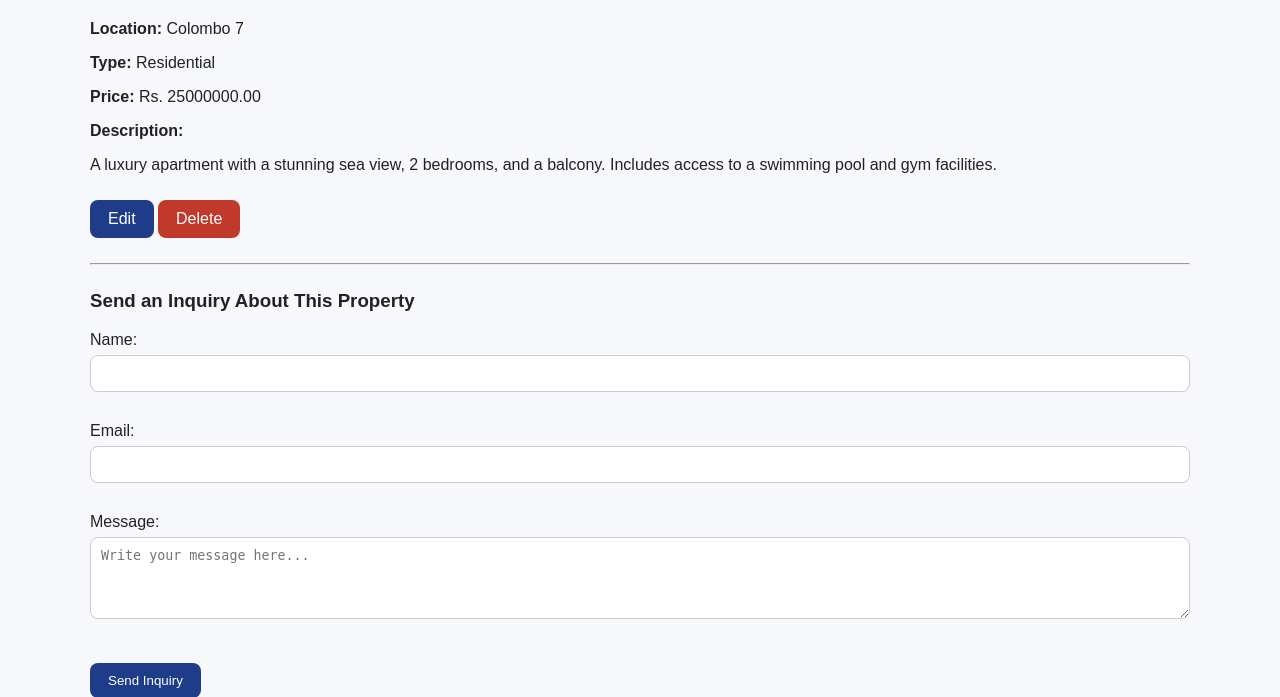
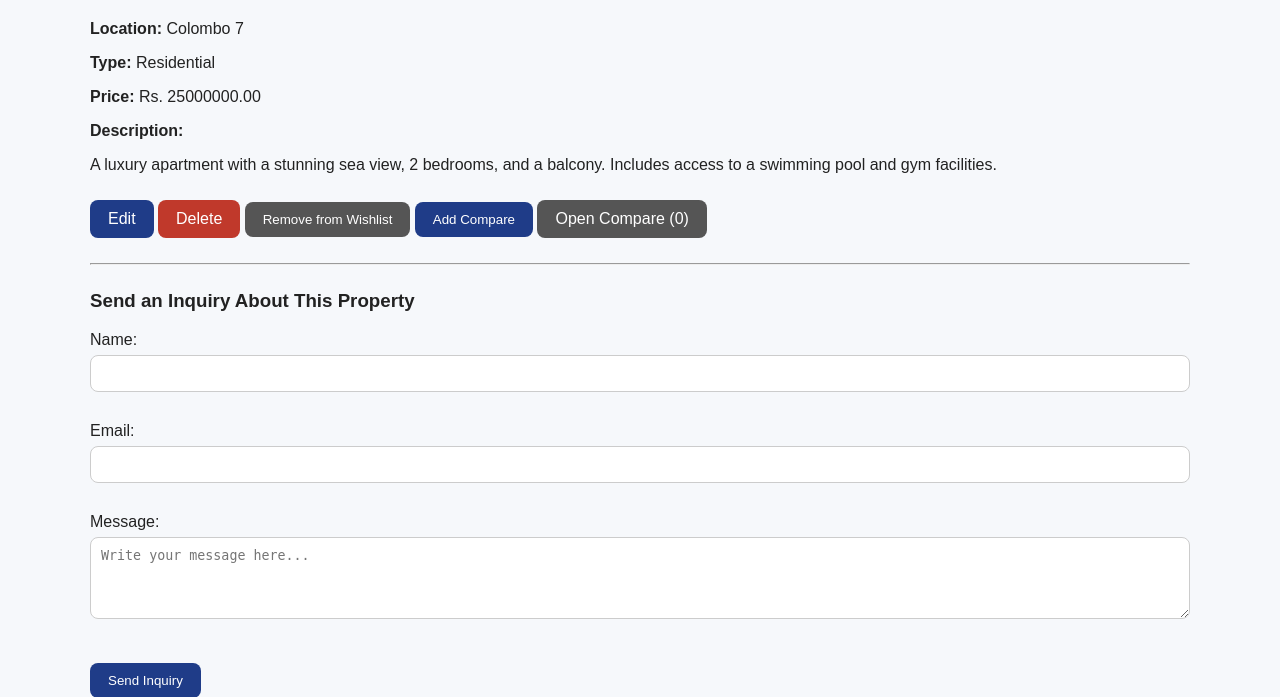
Before and after one commit to pemajo-sudo/real-estate-project, a Django app: page /properties/5/ in a window 1280 px wide. Shown: the part 576-1273 px from the top of the page. Run offline with Django 5.2, Linux system fonts and the light colour scheme; a user stored in the database is signed in; data comes from the database, SQL or seed files in the repository; both versions use the stored data as it was after the commit.

Commit message:
Added Wishlist and compare properties features

```diff
--- a/listings/forms.py
+++ b/listings/forms.py
@@ -7,7 +7,16 @@ from .models import Inquiry
 class PropertyForm(forms.ModelForm):
     class Meta:
         model = Property
-        fields = ["name", "location", "price", "property_type", "description", "image"]
+        fields = [
+            "name",
+            "location",
+            "price",
+            "property_type",
+            "number_of_rooms",
+            "size_sqft",
+            "description",
+            "image",
+        ]
         widgets = {
             "description": forms.Textarea(attrs={"rows": 4}),
         }
--- a/listings/models.py
+++ b/listings/models.py
@@ -18,6 +18,8 @@ class Property(models.Model):
         default="Residential"
     )
     description = models.TextField()
+    number_of_rooms = models.PositiveIntegerField(null=True, blank=True)
+    size_sqft = models.DecimalField(max_digits=10, decimal_places=2, null=True, blank=True)
     image = models.ImageField(upload_to="property_images/", null=True, blank=True)
 
     def __str__(self):
@@ -33,3 +35,17 @@ class Inquiry(models.Model):
 
     def __str__(self):
         return f"Inquiry from {self.name} on {self.property}"
+
+
+class Wishlist(models.Model):
+    user = models.ForeignKey(User, on_delete=models.CASCADE, related_name="wishlist_items")
+    property = models.ForeignKey(Property, on_delete=models.CASCADE, related_name="wishlisted_by")
+    created_at = models.DateTimeField(auto_now_add=True)
+
+    class Meta:
+        constraints = [
+            models.UniqueConstraint(fields=["user", "property"], name="unique_user_property_wishlist")
+        ]
+
+    def __str__(self):
+        return f"{self.user} -> {self.property}"
--- a/listings/templates/listings/base.html
+++ b/listings/templates/listings/base.html
@@ -120,8 +120,10 @@
         <div>
             <a href="{% url 'home' %}">Home</a>
             <a href="{% url 'property_list' %}">Properties</a>
+            <a href="{% url 'compare_properties' %}">Compare</a>
             {% if user.is_authenticated %}
                 <a href="{% url 'property_create' %}">Add Property</a>
+                <a href="{% url 'wishlist' %}">My Wishlist</a>
                 <a href="{% url 'logout' %}">Logout</a>
             {% else %}
                 <a href="{% url 'register' %}">Register</a>
--- a/listings/templates/listings/property_detail.html
+++ b/listings/templates/listings/property_detail.html
@@ -18,6 +18,37 @@
     <a href="{% url 'property_delete' property.pk %}" class="btn btn-danger">Delete</a>
 {% endif %}
 
+{% if user.is_authenticated %}
+    {% if in_wishlist %}
+        <form method="post" action="{% url 'remove_from_wishlist' property.pk %}" style="display: inline;">
+            {% csrf_token %}
+            <button type="submit" class="btn btn-secondary">Remove from Wishlist</button>
+        </form>
+    {% else %}
+        <form method="post" action="{% url 'add_to_wishlist' property.pk %}" style="display: inline;">
+            {% csrf_token %}
+            <button type="submit" class="btn">Add to Wishlist</button>
+        </form>
+    {% endif %}
+{% else %}
+    <a href="{% url 'login' %}" class="btn">Login to Add Wishlist</a>
+{% endif %}
+
+{% if is_compared %}
+    <form method="post" action="{% url 'remove_from_compare' property.pk %}" style="display: inline;">
+        {% csrf_token %}
+        <input type="hidden" name="next" value="{% url 'property_detail' property.pk %}">
+        <button type="submit" class="btn btn-secondary">Remove Compare</button>
+    </form>
+{% else %}
+    <form method="post" action="{% url 'add_to_compare' property.pk %}" style="display: inline;">
+        {% csrf_token %}
+        <input type="hidden" name="next" value="{% url 'property_detail' property.pk %}">
+        <button type="submit" class="btn">Add Compare</button>
+    </form>
+{% endif %}
+<a href="{% url 'compare_properties' %}" class="btn btn-secondary">Open Compare ({{ compare_count }})</a>
+
 <hr style="margin: 25px 0;">
 <h3>Send an Inquiry About This Property</h3>
 <form method="post" action="{% url 'send_inquiry' property.pk %}">
--- a/listings/urls.py
+++ b/listings/urls.py
@@ -10,7 +10,13 @@ urlpatterns = [
     path("properties/", views.property_list, name="property_list"),
     path("properties/<int:pk>/", views.property_detail, name="property_detail"),
     path("properties/<int:pk>/inquiry/", views.send_inquiry, name="send_inquiry"),
+    path("properties/<int:pk>/compare/add/", views.add_to_compare, name="add_to_compare"),
+    path("properties/<int:pk>/compare/remove/", views.remove_from_compare, name="remove_from_compare"),
+    path("properties/<int:pk>/wishlist/add/", views.add_to_wishlist, name="add_to_wishlist"),
+    path("properties/<int:pk>/wishlist/remove/", views.remove_from_wishlist, name="remove_from_wishlist"),
+    path("compare/", views.compare_properties, name="compare_properties"),
     path("properties/add/", views.property_create, name="property_create"),
     path("properties/<int:pk>/edit/", views.property_update, name="property_update"),
     path("properties/<int:pk>/delete/", views.property_delete, name="property_delete"),
+    path("wishlist/", views.wishlist_view, name="wishlist"),
 ]
--- a/listings/views.py
+++ b/listings/views.py
@@ -2,11 +2,13 @@ from django.contrib import messages
 from django.contrib.auth import login, logout
 from django.contrib.auth.decorators import login_required
 from django.contrib.auth.forms import AuthenticationForm
-from django.core.exceptions import PermissionDenied
 from django.shortcuts import get_object_or_404, redirect, render
 
 from .forms import CustomUserCreationForm, InquiryForm, PropertyForm
-from .models import Inquiry, Property
+from .models import Inquiry, Property, Wishlist
+
+COMPARE_SESSION_KEY = "compare_properties"
+MAX_COMPARE_ITEMS = 3
 
 
 def home(request):
@@ -69,12 +71,14 @@ def property_list(request):
     if property_type:
         properties = properties.filter(property_type=property_type)
 
+    compared_ids = request.session.get(COMPARE_SESSION_KEY, [])
     context = {
         "properties": properties,
         "selected_query": query or "",
         "selected_location": location or "",
         "selected_type": property_type or "",
         "property_types": ["Residential", "Apartment", "Commercial", "Land"],
+        "compared_ids": compared_ids,
     }
     return render(request, "listings/properties.html", context)
 
@@ -82,10 +86,20 @@ def property_list(request):
 def property_detail(request, pk):
     property_obj = get_object_or_404(Property, pk=pk)
     inquiry_form = InquiryForm()
+    in_wishlist = False
+    compared_ids = request.session.get(COMPARE_SESSION_KEY, [])
+    if request.user.is_authenticated:
+        in_wishlist = Wishlist.objects.filter(user=request.user, property=property_obj).exists()
     return render(
         request,
         "listings/property_detail.html",
-        {"property": property_obj, "inquiry_form": inquiry_form},
+        {
+            "property": property_obj,
+            "inquiry_form": inquiry_form,
+            "in_wishlist": in_wishlist,
+            "is_compared": property_obj.pk in compared_ids,
+            "compare_count": len(compared_ids),
+        },
     )
 
 
@@ -114,21 +128,87 @@ def send_inquiry(request, pk):
 
 
 @login_required
-def view_inquiries(request):
-    if not request.user.is_staff:
-        raise PermissionDenied("Only admins can view inquiries.")
+def add_to_wishlist(request, pk):
+    if request.method != "POST":
+        return redirect("property_detail", pk=pk)
 
-    inquiries = Inquiry.objects.select_related("property", "user").order_by("-created_at")
-    return render(request, "listings/view_inquiries.html", {"inquiries": inquiries})
+    property_obj = get_object_or_404(Property, pk=pk)
+    _, created = Wishlist.objects.get_or_create(user=request.user, property=property_obj)
+    if created:
+        messages.success(request, "Property added to your wishlist.")
+    else:
+        messages.info(request, "This property is already in your wishlist.")
+    return redirect("property_detail", pk=pk)
 
 
 @login_required
-def inquiry_detail(request, pk):
-    if not request.user.is_staff:
-        raise PermissionDenied("Only admins can view inquiries.")
+def wishlist_view(request):
+    wishlist_items = (
+        Wishlist.objects.filter(user=request.user)
+        .select_related("property")
+        .order_by("-created_at")
+    )
+    return render(request, "listings/wishlist.html", {"wishlist_items": wishlist_items})
 
-    inquiry = get_object_or_404(Inquiry.objects.select_related("property", "user"), pk=pk)
-    return render(request, "listings/inquiry_form.html", {"inquiry": inquiry})
+
+@login_required
+def remove_from_wishlist(request, pk):
+    if request.method != "POST":
+        return redirect("wishlist")
+
+    property_obj = get_object_or_404(Property, pk=pk)
+    deleted_count, _ = Wishlist.objects.filter(user=request.user, property=property_obj).delete()
+    if deleted_count:
+        messages.success(request, "Property removed from your wishlist.")
+    else:
+        messages.info(request, "Property was not in your wishlist.")
+    return redirect("wishlist")
+
+
+def add_to_compare(request, pk):
+    if request.method != "POST":
+        return redirect("property_list")
+
+    get_object_or_404(Property, pk=pk)
+    compared_ids = request.session.get(COMPARE_SESSION_KEY, [])
+
+    if pk in compared_ids:
+        messages.info(request, "This property is already selected for comparison.")
+    elif len(compared_ids) >= MAX_COMPARE_ITEMS:
+        messages.error(request, f"You can compare up to {MAX_COMPARE_ITEMS} properties.")
+    else:
+        compared_ids.append(pk)
+        request.session[COMPARE_SESSION_KEY] = compared_ids
+        messages.success(request, "Property added to comparison.")
+
+    return redirect(request.POST.get("next") or "property_list")
+
+
+def remove_from_compare(request, pk):
+    if request.method != "POST":
+        return redirect("compare_properties")
+
+    compared_ids = request.session.get(COMPARE_SESSION_KEY, [])
+    if pk in compared_ids:
+        compared_ids.remove(pk)
+        request.session[COMPARE_SESSION_KEY] = compared_ids
+        messages.success(request, "Property removed from comparison.")
+    return redirect(request.POST.get("next") or "compare_properties")
+
+
+def compare_properties(request):
+    compared_ids = request.session.get(COMPARE_SESSION_KEY, [])
+    compared_properties = list(Property.objects.filter(id__in=compared_ids))
+    order_map = {property_id: index for index, property_id in enumerate(compared_ids)}
+    compared_properties.sort(key=lambda property_obj: order_map.get(property_obj.id, 0))
+    return render(
+        request,
+        "listings/compare_properties.html",
+        {
+            "properties": compared_properties,
+            "compare_count": len(compared_properties),
+        },
+    )
 
 
 @login_required
```
Also changed, not shown: listings/admin.py (+8 -1 lines), listings/templates/listings/compare_properties.html (added, +77 -0 lines), listings/templates/listings/properties.html (+15 -0 lines), listings/templates/listings/wishlist.html (added, +28 -0 lines), db.sqlite3, listings/migrations/0006_wishlist.py (added), listings/migrations/0007_property_number_of_rooms_property_size_sqft.py (added).
